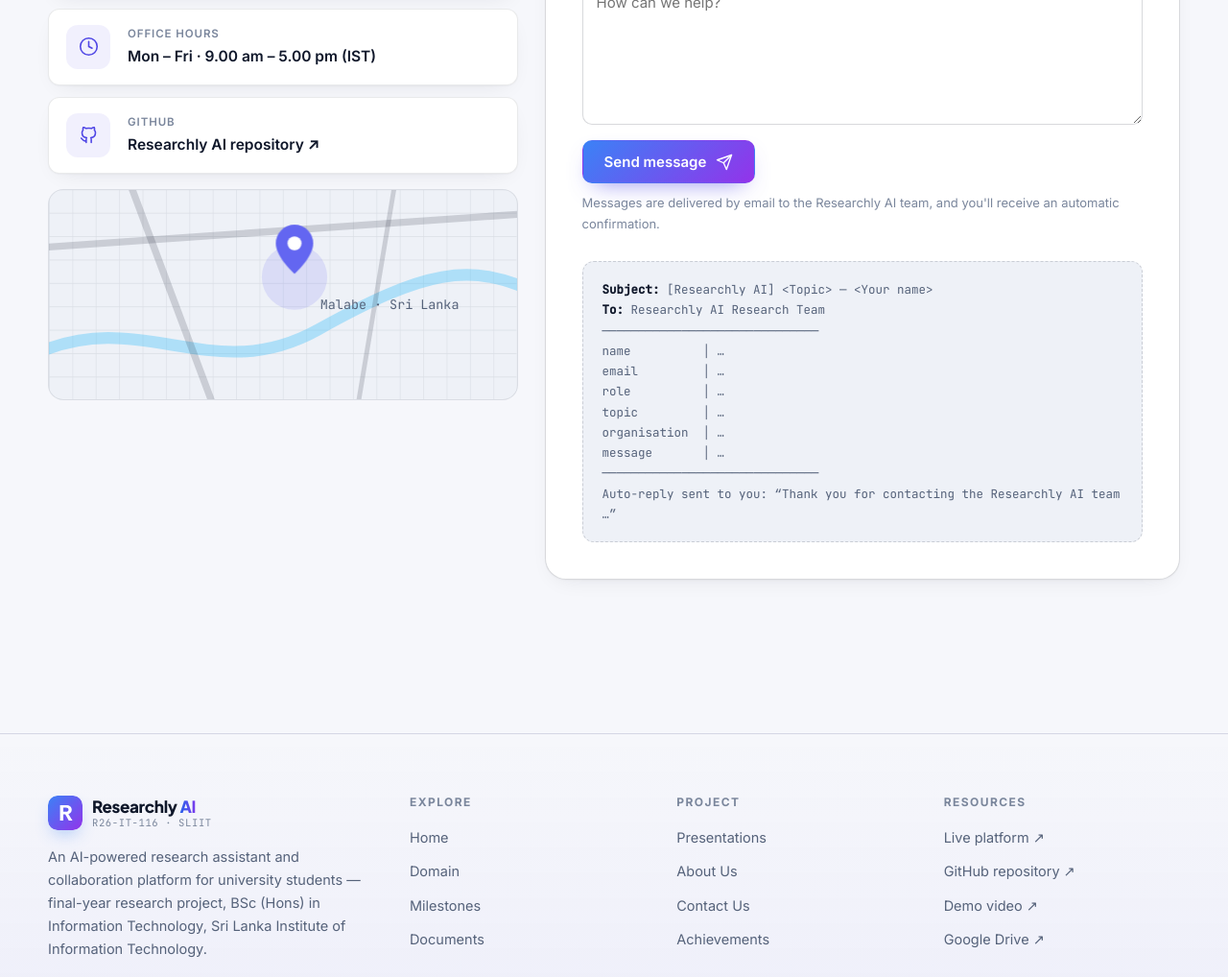
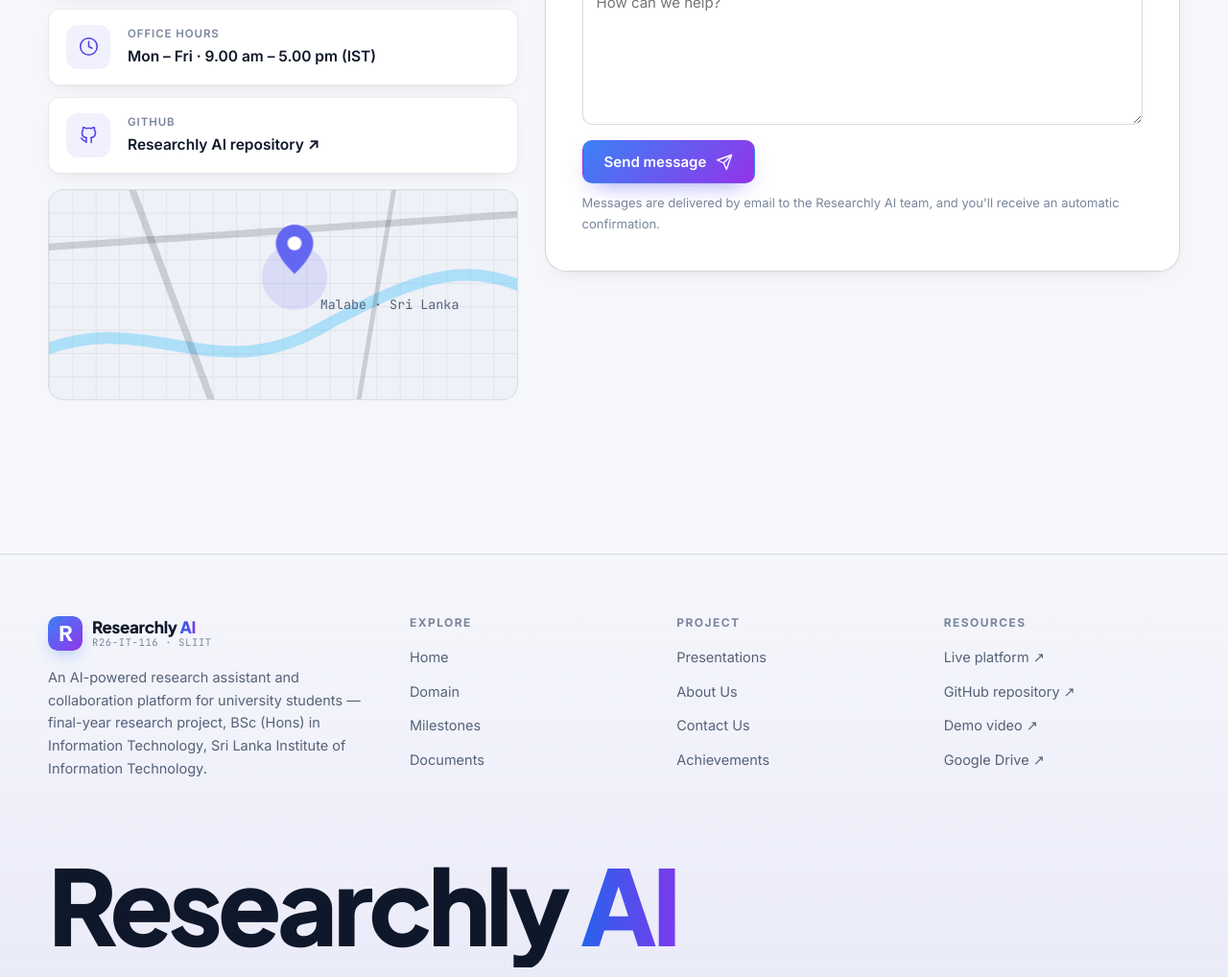
Before and after one commit to dilumonline2000/Research-Website, a plain HTML site: page Website/contact.html in a window 1280 px wide. Shown: the part 1029-2047 px from the top of the page at 96% size. Drawn offline with Linux system fonts and the light colour scheme.

Commit message:
Update GitHub repository links across multiple pages

```diff
--- a/Website/assets/js/main.js
+++ b/Website/assets/js/main.js
@@ -165,7 +165,7 @@
     ["Achievements", "about.html#achievements", "About us"],
     ["Contact form", "contact.html#form", "Contact"],
     ["Phone, email & address", "contact.html#details", "Contact"],
-    ["GitHub repository", "https://github.com/dilumonline2000/SLIIT-Research---Researchly-AI-project", "External"],
+    ["GitHub repository", "https://github.com/dilumonline2000/R26-IT-116-Researchly-Ai-", "External"],
     ["Live platform — researchly-ai.vercel.app", "https://researchly-ai.vercel.app/", "External"],
     ["Google Drive — all documents", "https://drive.google.com/drive/folders/1Wh-0akTEBXX2C-2BqsnoxqkH0JTby54T?usp=drive_link", "External"]
   ];
--- a/Website/contact.html
+++ b/Website/contact.html
@@ -57,7 +57,7 @@
         <a class="info reveal" href="tel:+94711162026" style="--d:.1s"><span class="ic"><svg viewBox="0 0 24 24" fill="none" stroke="currentColor" stroke-width="1.8" stroke-linecap="round" stroke-linejoin="round" aria-hidden="true"><path d="M22 16.9v3a2 2 0 0 1-2.2 2 19.8 19.8 0 0 1-8.6-3.1 19.5 19.5 0 0 1-6-6A19.8 19.8 0 0 1 2.1 4.2 2 2 0 0 1 4.1 2h3a2 2 0 0 1 2 1.7c.1 1 .4 1.9.7 2.8a2 2 0 0 1-.5 2.1L8 9.9a16 16 0 0 0 6 6l1.3-1.3a2 2 0 0 1 2.1-.4c.9.3 1.8.6 2.8.7a2 2 0 0 1 1.7 2z"/></svg></span><span><small>Mobile / WhatsApp</small><b>+94 71 116 2026</b></span></a>
         <div class="info reveal" style="--d:.15s"><span class="ic"><svg viewBox="0 0 24 24" fill="none" stroke="currentColor" stroke-width="1.8" stroke-linecap="round" stroke-linejoin="round" aria-hidden="true"><path d="M20 10c0 6-8 12-8 12s-8-6-8-12a8 8 0 0 1 16 0z"/><circle cx="12" cy="10" r="3"/></svg></span><span><small>Address</small><b>No. 116, Innovation Avenue, Malabe 10115, Sri Lanka</b></span></div>
         <div class="info reveal" style="--d:.2s"><span class="ic"><svg viewBox="0 0 24 24" fill="none" stroke="currentColor" stroke-width="1.8" stroke-linecap="round" stroke-linejoin="round" aria-hidden="true"><circle cx="12" cy="12" r="10"/><path d="M12 6v6l4 2"/></svg></span><span><small>Office hours</small><b>Mon – Fri · 9.00 am – 5.00 pm (IST)</b></span></div>
-        <a class="info reveal" href="https://github.com/dilumonline2000/SLIIT-Research---Researchly-AI-project" target="_blank" rel="noopener" style="--d:.25s"><span class="ic"><svg viewBox="0 0 24 24" fill="none" stroke="currentColor" stroke-width="1.8" stroke-linecap="round" stroke-linejoin="round" aria-hidden="true"><path d="M9 19c-4.3 1.4-4.3-2.5-6-3m12 5v-3.5c0-1 .1-1.4-.5-2 2.8-.3 5.5-1.4 5.5-6a4.6 4.6 0 0 0-1.3-3.2 4.2 4.2 0 0 0-.1-3.2s-1.1-.3-3.5 1.3a12.3 12.3 0 0 0-6.2 0C6.5 2.8 5.4 3.1 5.4 3.1a4.2 4.2 0 0 0-.1 3.2A4.6 4.6 0 0 0 4 9.5c0 4.6 2.7 5.7 5.5 6-.6.6-.6 1.2-.5 2V21"/></svg></span><span><small>GitHub</small><b>Researchly AI repository ↗</b></span></a>
+        <a class="info reveal" href="https://github.com/dilumonline2000/R26-IT-116-Researchly-Ai-" target="_blank" rel="noopener" style="--d:.25s"><span class="ic"><svg viewBox="0 0 24 24" fill="none" stroke="currentColor" stroke-width="1.8" stroke-linecap="round" stroke-linejoin="round" aria-hidden="true"><path d="M9 19c-4.3 1.4-4.3-2.5-6-3m12 5v-3.5c0-1 .1-1.4-.5-2 2.8-.3 5.5-1.4 5.5-6a4.6 4.6 0 0 0-1.3-3.2 4.2 4.2 0 0 0-.1-3.2s-1.1-.3-3.5 1.3a12.3 12.3 0 0 0-6.2 0C6.5 2.8 5.4 3.1 5.4 3.1a4.2 4.2 0 0 0-.1 3.2A4.6 4.6 0 0 0 4 9.5c0 4.6 2.7 5.7 5.5 6-.6.6-.6 1.2-.5 2V21"/></svg></span><span><small>GitHub</small><b>Researchly AI repository ↗</b></span></a>
       </div>
       <div class="map-card reveal" style="margin-top:16px" aria-hidden="true">
         <svg viewBox="0 0 400 220" preserveAspectRatio="xMidYMid slice">
@@ -99,17 +99,6 @@
         <p class="form-note">Messages are delivered by email to the Researchly AI team, and you'll receive an automatic confirmation.</p>
         <div class="form-status" role="status" aria-live="polite"></div>
       </form>
-      <div class="template-preview" aria-label="Email template preview"><b>Subject:</b> [Researchly AI] &lt;Topic&gt; — &lt;Your name&gt;
-<b>To:</b> Researchly AI Research Team
-──────────────────────────────
-name          │ …
-email         │ …
-role          │ …
-topic         │ …
-organisation  │ …
-message       │ …
-──────────────────────────────
-Auto-reply sent to you: “Thank you for contacting the Researchly AI team …”</div>
     </div>
   </div>
 </section>
@@ -135,7 +124,7 @@
       </ul></div>
       <div><h4>Resources</h4><ul>
         <li><a href="https://researchly-ai.vercel.app/" target="_blank" rel="noopener">Live platform ↗</a></li>
-        <li><a href="https://github.com/dilumonline2000/SLIIT-Research---Researchly-AI-project" target="_blank" rel="noopener">GitHub repository ↗</a></li>
+        <li><a href="https://github.com/dilumonline2000/R26-IT-116-Researchly-Ai-" target="_blank" rel="noopener">GitHub repository ↗</a></li>
         <li><a href="https://youtu.be/7BuNPmz995Q" target="_blank" rel="noopener">Demo video ↗</a></li>
         <li><a href="https://drive.google.com/drive/folders/1Wh-0akTEBXX2C-2BqsnoxqkH0JTby54T?usp=drive_link" target="_blank" rel="noopener">Google Drive ↗</a></li>
       </ul></div>
```
Also changed, not shown: Website/about.html (+1 -1 lines), Website/documents.html (+2 -2 lines), Website/domain.html (+1 -1 lines), Website/index.html (+3 -3 lines), Website/milestones.html (+1 -1 lines), Website/presentations.html (+1 -1 lines).
